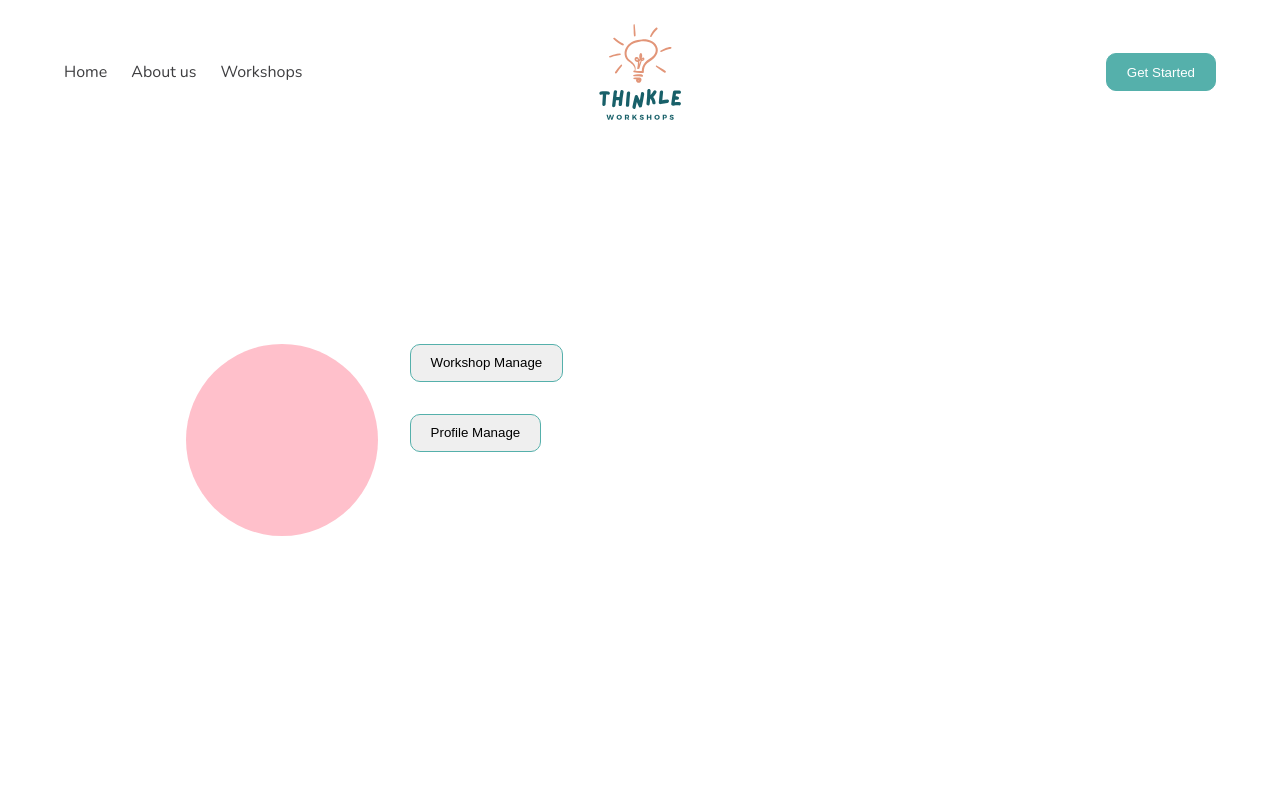
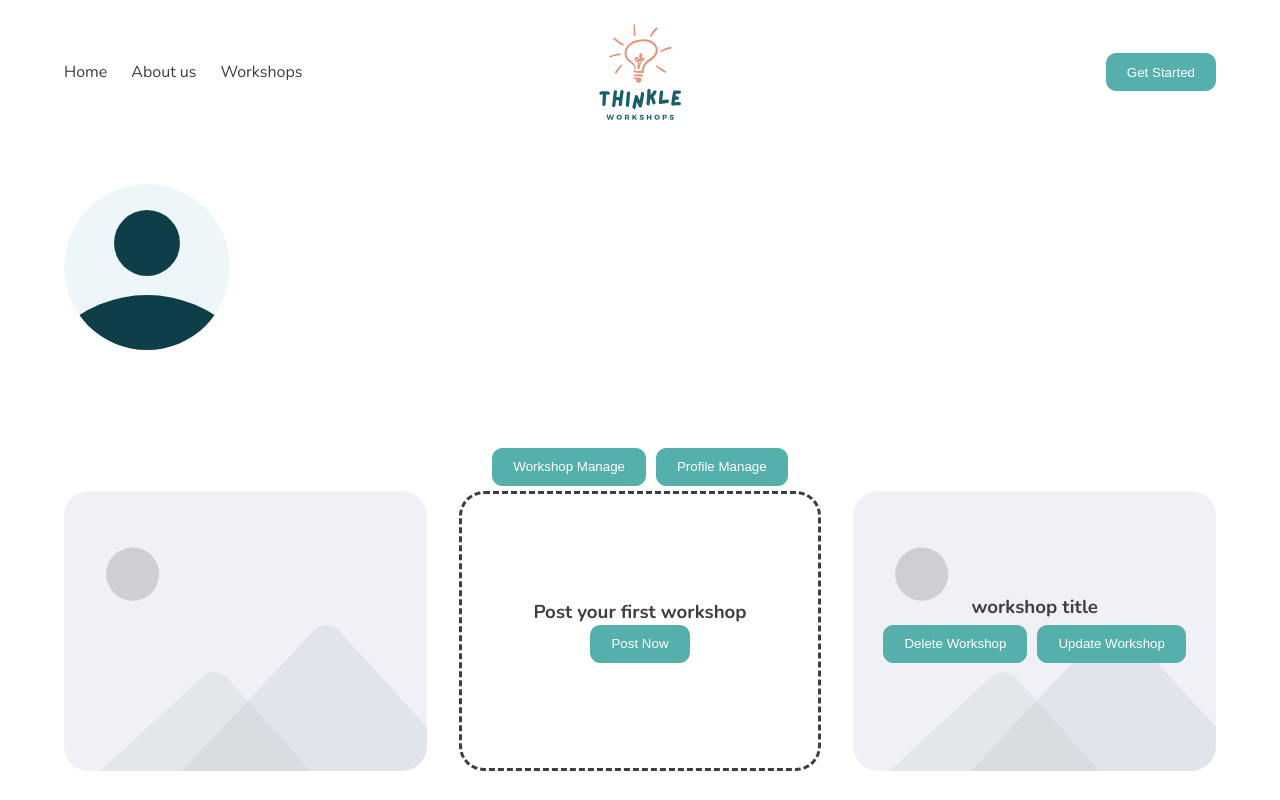
Before and after one commit to SheCodesAus/she-codes-group-project-frontend-fullstack-pancake, a React (Create React App) app: page /user-profile in a window 1280 px wide. Shown: the top 800 px of the page. Built offline with nearby package versions, Linux system fonts and the light colour scheme.

Commit message:
creating components

```diff
--- a/src/components/modules/Profile/index.css
+++ b/src/components/modules/Profile/index.css
@@ -1,4 +1,4 @@
-.top-half{
+/* .top-half{
     margin:1rem;
     padding: 2rem;
     height:30rem;
@@ -12,17 +12,58 @@ background-color: pink;
 height:12rem;
 width:12rem;
 border-radius: 50%;
+} */
+.tile {
+    width: 100%;
+    height: 35vh;
+    display: flex;
+    flex-direction: column;
+    align-items: center;
+    justify-content: center;
+    border-radius: var(--borderRadius-large);
 }
 
-.top-button{
-    width:30rem;
-
-}
-#top-button-1{
-margin: 1rem;
+.tile-post {
+    border: 3px dashed var(--charcoal)
 }
 
-#top-button-2{
-    margin: 1rem;
+.tile > img {
+    width: 100%;
+    height: 100%;
+    object-fit: cover;
+    border-radius: var(--borderRadius-large);
+}
 
+.tile-active {
+    position: relative;
 }
+.tile-active h3 {
+    z-index: 999;
+}
+.tile-active img {
+    position: absolute;
+    top: 0;
+    left: 0;
+    width: 100%;
+    height: 100%;
+}
+.button-group{
+    display: flex;
+    flex-direction: row;
+    gap: "1rem";
+}
+
+.button-group > button {
+    margin:5px;
+}
+.buttons-active{
+    z-index: 999;
+}
+
+.show-this{
+    display: block;
+}
+
+.not-show {
+    display: none;
+}
--- a/src/components/modules/Profile/index.jsx
+++ b/src/components/modules/Profile/index.jsx
@@ -1,34 +1,30 @@
-import React from 'react'
+import React, {useState} from "react";
 import "./index.css";
-import Container from '../../common/Container'
-import Grid from '../../common/Grid'
+import Grid from "../../common/Grid";
+import BlankTile from "./BlankTile";
+import PostTile from "./PostTile";
+import ActiveTile from "./ActiveTile";
 
+export default function Profile() {
+    const [showComponent, setShowComponent] = useState("workshop")
+  return (
+    <>
+      <div className="button-group">
+        <button className="button-primary" onClick={()=>{setShowComponent("workshop")}}>Workshop Manage</button>
+        <button className="button-primary" onClick={()=>{setShowComponent("profile")}}>Profile Manage</button>
+      </div>
+      <div className={`${showComponent === "workshop" ? "show-this" : "not-show"}`}>
+        <Grid>
+        <BlankTile/>
+        <PostTile />
+        <ActiveTile />
+        </Grid>
 
-export default function Profile(){
-    return (
-    <>
+      </div>
+      <div className={`${showComponent === "profile" ? "show-this" : "not-show"}`}>
+        User profile
+      </div>
 
-    <Container>
-
-
-
-    <Grid>
-
-    <div className='top-half'>
-    <div className='user-icon'></div>
-
-    <div className="top-button">
-        <button id="top-button-1">Workshop Manage</button>
-        <button id="top-button-2">Profile Manage</button>
-    </div>
-    </div>
-
-    <div className="workshop-tile"></div>
-    <div className="workshop-tile"></div>
-    <div className="workshop-tile"></div>
-    </Grid>
-
-    </Container>
     </>
-    )
+  );
 }
--- a/src/pages/UserProfilePage.jsx
+++ b/src/pages/UserProfilePage.jsx
@@ -1,15 +1,20 @@
 import React from "react";
-import Banner from "../components/common/Banner";
 import Container from "../components/common/Container/";
+import Banner from "../components/common/Banner/";
 import Profile from "../components/modules/Profile/";
+import Avatar from "../assets/images/avatar.svg";
 
 export default function UserProfilePage() {
-    return (
-<>
-
-
-<Container><Profile/></Container>
-</>
-
-    );
+  return (
+    <>
+      <Container wrapperVariant="banner">
+        <Banner>
+          <img src={Avatar} alt="" />
+        </Banner>
+      </Container>
+      <Container>
+        <Profile />
+      </Container>
+    </>
+  );
 }
```
